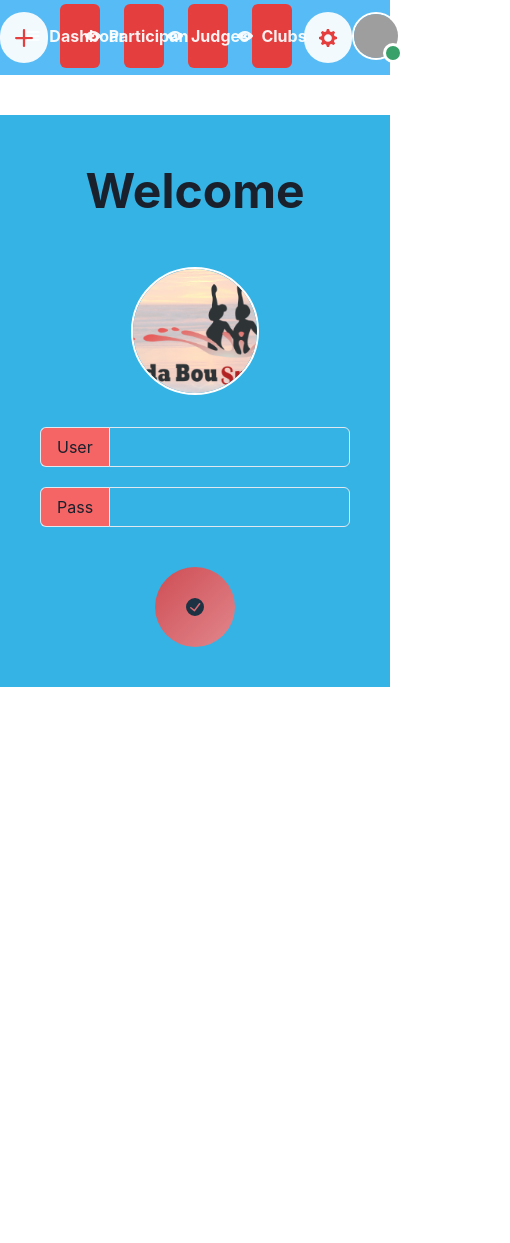
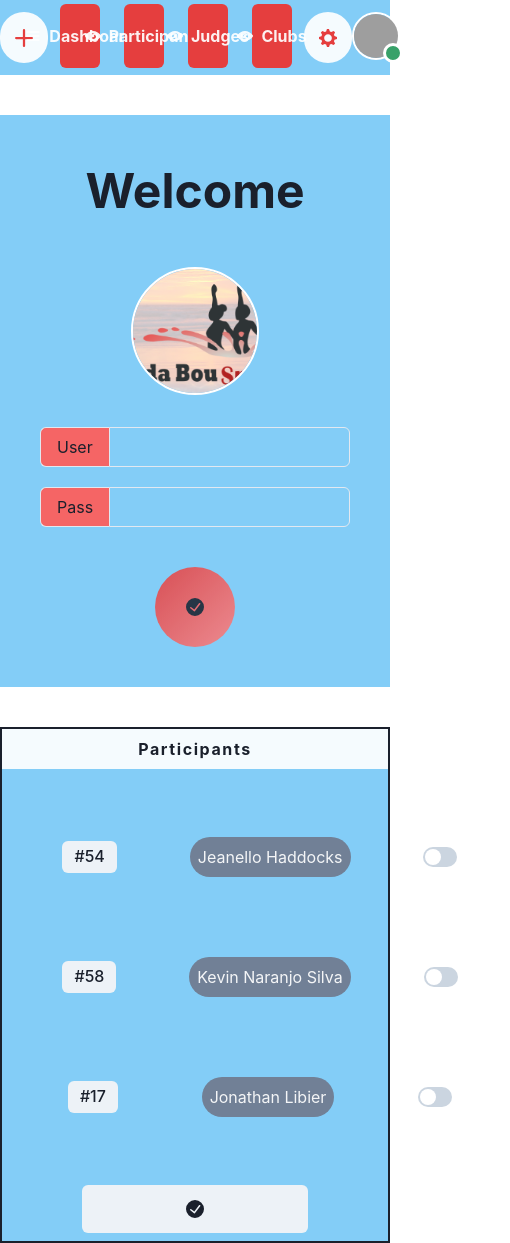
Before and after one commit to NeloAura/artistic-swimming-app, a React (Create React App) app: page / in a window 390 px wide. Shown: the whole page, 510 px wide, since content can reach past the window. Before the commit the page ends 844 px from the top, so only its background shows below. Built offline with nearby package versions, Linux system fonts and the light colour scheme; grey boxes are pictures that could not be loaded.

Commit message:
Added grade participants view for Mobile

```diff
--- a/src/App.js
+++ b/src/App.js
@@ -4,6 +4,7 @@ import { ChakraProvider } from '@chakra-ui/react'
 //import components here
 import Navigation from './Components/Navigation';
 import LoginComp from './Components/Login';
+import GradeComp from './Components/Grade';
 
 function App() {
   return (
@@ -15,7 +16,7 @@ function App() {
       </nav>
 
     <LoginComp/>
-
+    <GradeComp/>
 
 
     </ChakraProvider>
--- /dev/null
+++ b/src/Components/Grade.jsx
@@ -0,0 +1,132 @@
+import React from 'react'
+import {
+  ChakraProvider,
+  Tag,
+  Text,
+  List,
+  Container,
+  Switch,
+  IconButton
+} from '@chakra-ui/react'
+import { CheckCircleIcon } from '@chakra-ui/icons'
+
+const GradeComp = () => (
+  <ChakraProvider resetCSS>
+    <List
+      backgroundColor="twitter.300"
+      display="flex"
+      justifyContent="center"
+      alignItems="space-around"
+      flexDirection="column"
+      border="2px"
+      styleType={"square"}
+    >
+      <Text
+        display="flex"
+        alignItems="center"
+        justifyContent="center"
+        backgroundColor="whiteAlpha.900"
+        fontWeight="bold"
+        lineHeight={10}
+        letterSpacing="widest"
+      >
+        Participants
+      </Text>
+      <Container
+        display="flex"
+        flexDirection="column"
+        justifyContent="space-around"
+        alignItems="center"
+        p={2}
+        mt={5}
+        mb={5}
+      >
+        <Container
+          display="flex"
+          justifyContent="space-around"
+          alignItems="center"
+          mt={5}
+          mb={5}
+          pt={5}
+          pb={5}
+          width={500}
+        >
+          <Tag size="lg">#54</Tag>
+          <Text
+            backgroundColor="gray.500"
+            borderRadius={45}
+            display="flex"
+            alignItems="center"
+            justifyContent="center"
+            p={2}
+            color="whiteAlpha.900"
+          >
+            Jeanello Haddocks
+          </Text>
+          <Switch colorScheme="red" size="md" />
+        </Container>
+        <Container
+          display="flex"
+          justifyContent="space-around"
+          alignItems="center"
+          mt={5}
+          mb={5}
+          pt={5}
+          pb={5}
+          width={500}
+        >
+          <Tag size="lg">#58</Tag>
+          <Text
+            backgroundColor="gray.500"
+            borderRadius={45}
+            display="flex"
+            alignItems="center"
+            justifyContent="center"
+            p={2}
+            color="whiteAlpha.900"
+          >
+            Kevin Naranjo Silva
+          </Text>
+          <Switch colorScheme="red" size="md" />
+        </Container>
+        <Container
+          display="flex"
+          justifyContent="space-around"
+          alignItems="center"
+          mt={5}
+          mb={5}
+          pt={5}
+          pb={5}
+          width={500}
+        >
+          <Tag size="lg">#17</Tag>
+          <Text
+            backgroundColor="gray.500"
+            borderRadius={45}
+            display="flex"
+            alignItems="center"
+            justifyContent="center"
+            p={2}
+            color="whiteAlpha.900"
+          >
+            Jonathan Libier
+          </Text>
+          <Switch colorScheme="red" size="md" />
+        </Container>
+      </Container>
+      <IconButton
+        aria-label="icon"
+        icon={<CheckCircleIcon />}
+        size="lg"
+        mb={2}
+        ml={20}
+        mr={20}
+        display="flex"
+        justifyContent="center"
+        alignItems="center"
+      />
+    </List>
+  </ChakraProvider>
+)
+
+export default GradeComp
--- a/src/Components/Login.jsx
+++ b/src/Components/Login.jsx
@@ -19,7 +19,7 @@ const LoginComp = () => (
       flexDirection="column"
       alignItems="center"
       justifyContent="center"
-      backgroundColor="linkedin.400"
+      backgroundColor="twitter.300"
       p={10}
       mt={10}
       mb={10}
--- a/src/Components/Navigation.jsx
+++ b/src/Components/Navigation.jsx
@@ -14,7 +14,7 @@ const Navigation = () => (
   <List
     styleType="square"
     display="flex"
-    backgroundColor="twitter.400"
+    backgroundColor="twitter.300"
     overflow="visible"
     justifyContent="space-around"
     minHeight={75}
```
